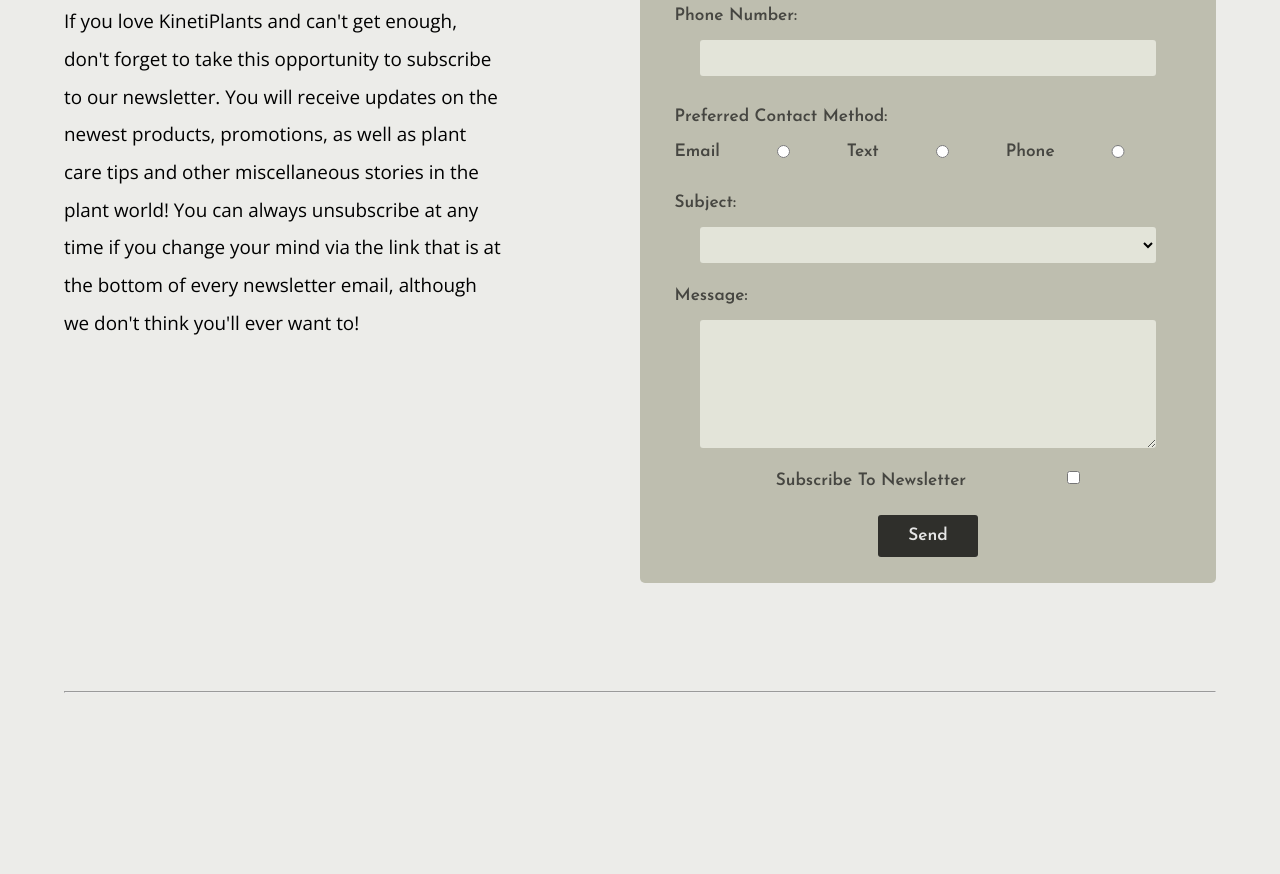
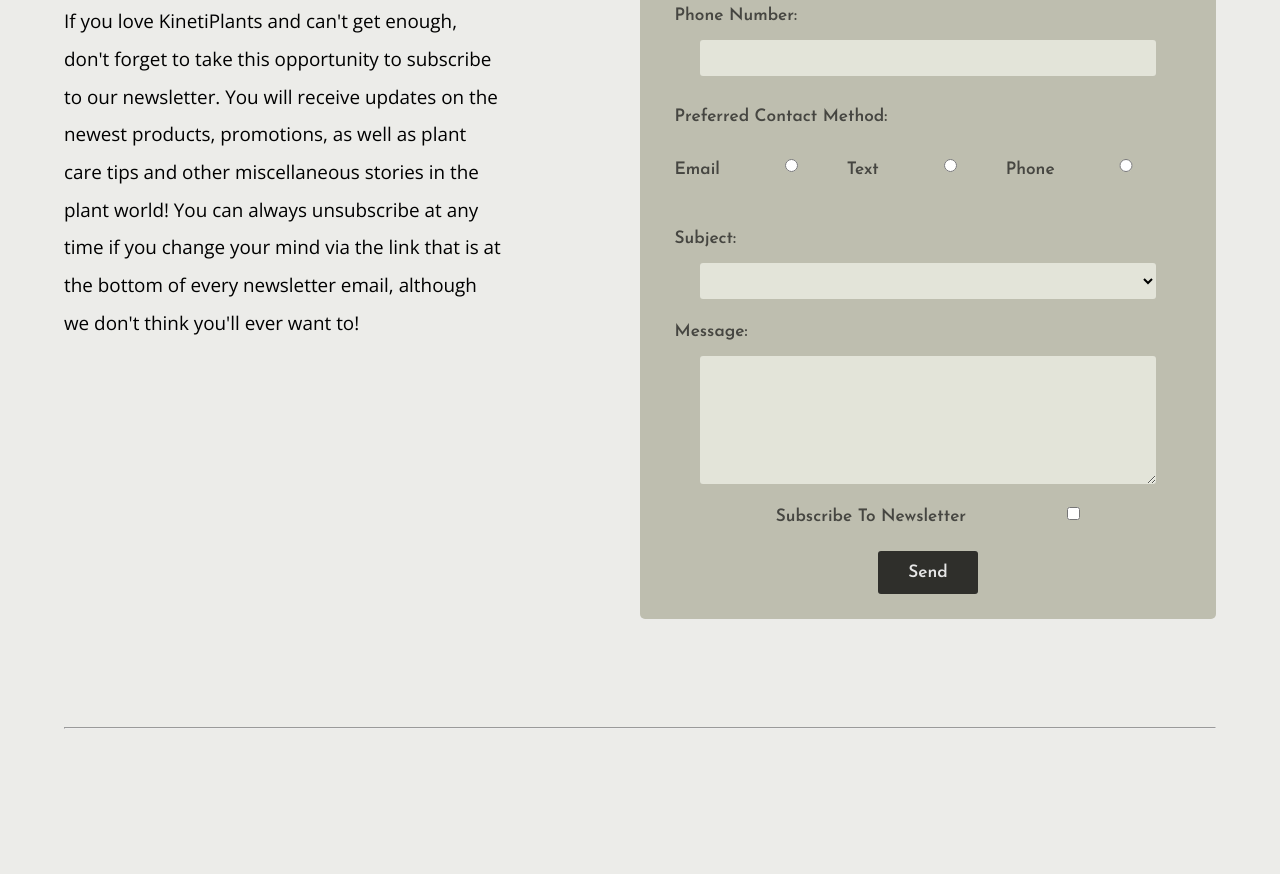
Before and after one commit to jmkeller18/dev-portfolio, a plain HTML site: page kinetiplants/contact.html in a window 1280 px wide. Shown: the part 980-1854 px from the top of the page. Drawn offline with nearby package versions, Linux system fonts and the light colour scheme.

Commit message:
trying to fix form radio button spacing

```diff
--- a/kinetiplants/styles/styles.css
+++ b/kinetiplants/styles/styles.css
@@ -488,7 +488,7 @@ select {
 }
 
 input[type="radio"] {
-  margin: auto;
+  margin-left: 1em;
 }
 
 textarea {
```
